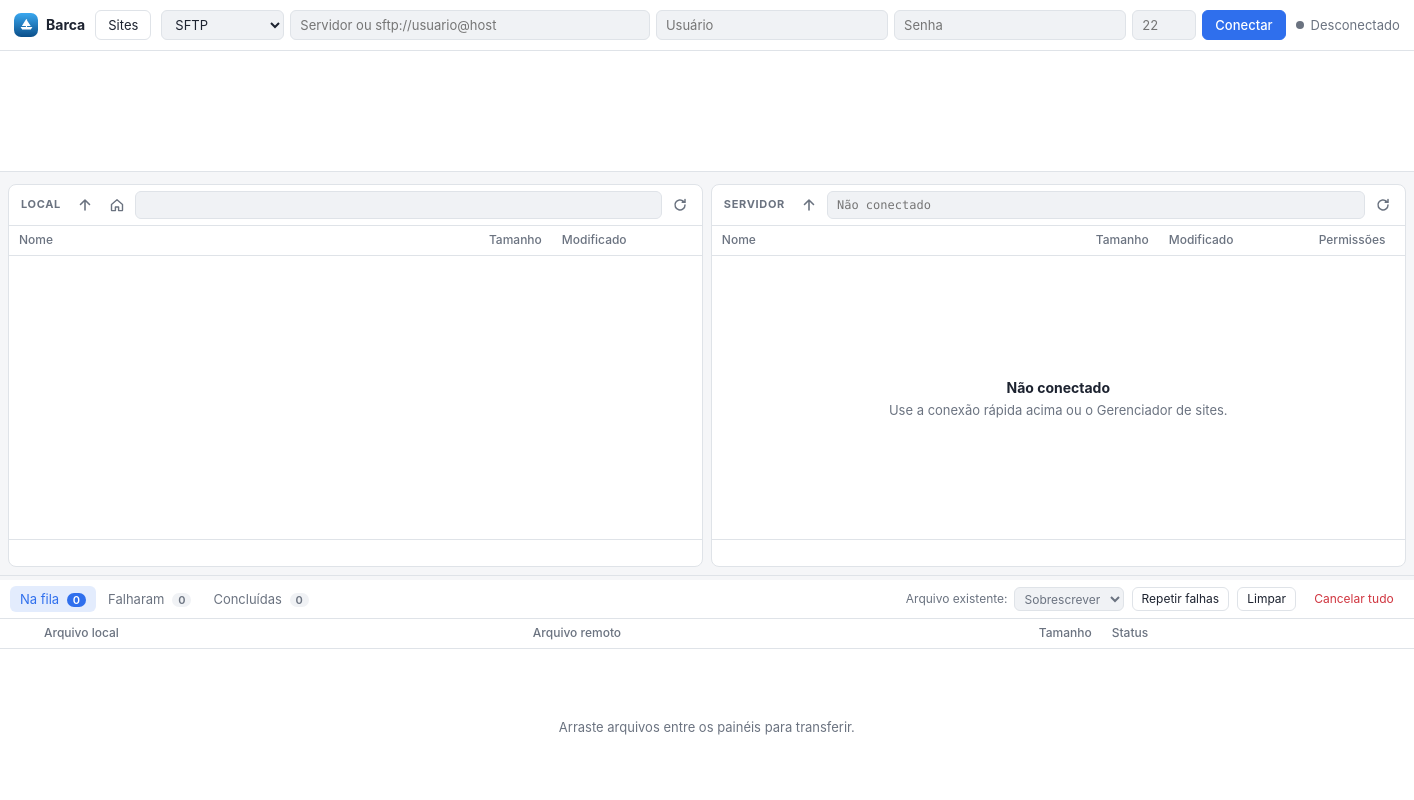
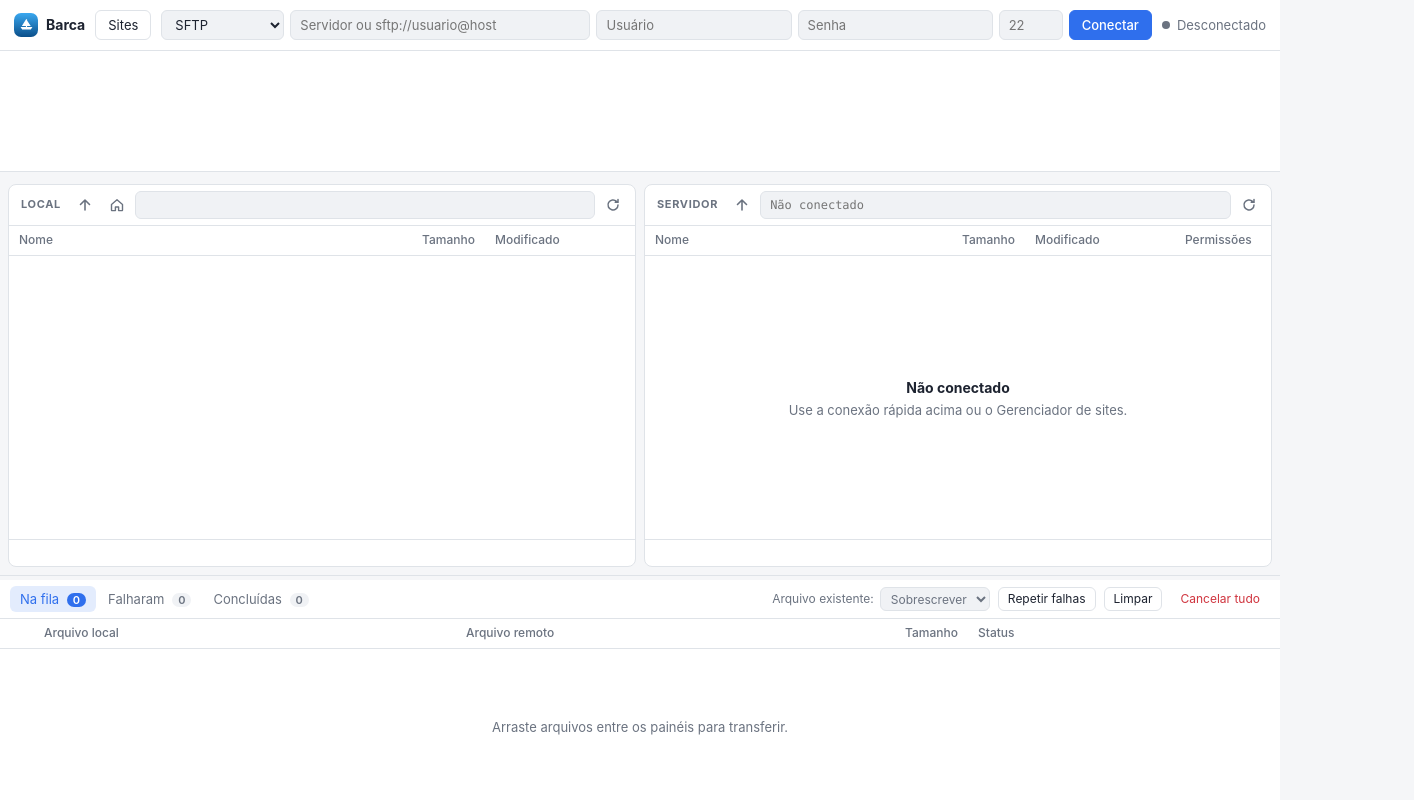
Before and after one commit to RogerPhilippe/Barca, an Electron app: page src/renderer/index.html in a window 1280 px wide. Shown: the whole page, 1414 px wide, since content can reach past the window. Drawn offline with Linux system fonts and the light colour scheme; no server answers.

Commit message:
Keep the layout within narrow windows
The toolbar's minimum content width stretched the page grid beyond the window on screens around 1000px wide, clipping the right edge. Use minmax(0, 1fr) tracks and let the quick-connect fields shrink.

```diff
--- a/src/renderer/styles.css
+++ b/src/renderer/styles.css
@@ -51,6 +51,7 @@ body {
 body {
   display: grid;
   grid-template-rows: auto var(--log-h) 5px minmax(160px, 1fr) 5px var(--queue-h);
+  grid-template-columns: minmax(0, 1fr);
   background: var(--bg);
   color: var(--text);
   font: 13px/1.4 -apple-system, BlinkMacSystemFont, 'SF Pro Text', system-ui, sans-serif;
@@ -93,6 +94,7 @@ select {
 
 .brand {
   display: flex;
+  flex: none;
   align-items: center;
   gap: 8px;
   font-weight: 650;
@@ -123,12 +125,12 @@ select {
 
 .quick .host {
   flex: 1.6;
-  min-width: 120px;
+  min-width: 90px;
 }
 
 .quick input {
   flex: 1;
-  min-width: 70px;
+  min-width: 56px;
 }
 
 .quick .port {
@@ -238,6 +240,7 @@ select.input {
 }
 
 .conn {
+  min-width: 0;
   display: flex;
   align-items: center;
   gap: 7px;
@@ -332,7 +335,7 @@ select.input {
 
 .panes {
   display: grid;
-  grid-template-columns: 1fr 1fr;
+  grid-template-columns: minmax(0, 1fr) minmax(0, 1fr);
   gap: 8px;
   padding: 8px;
   min-height: 0;
```
